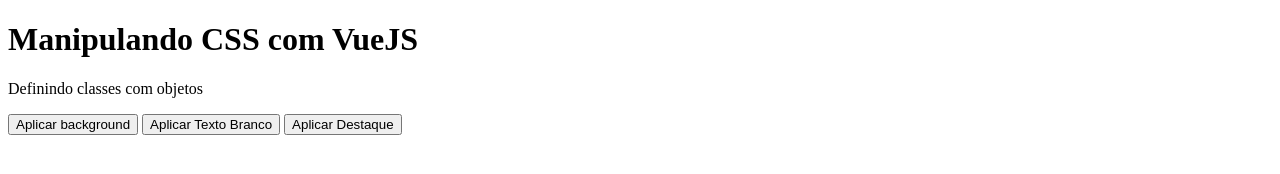
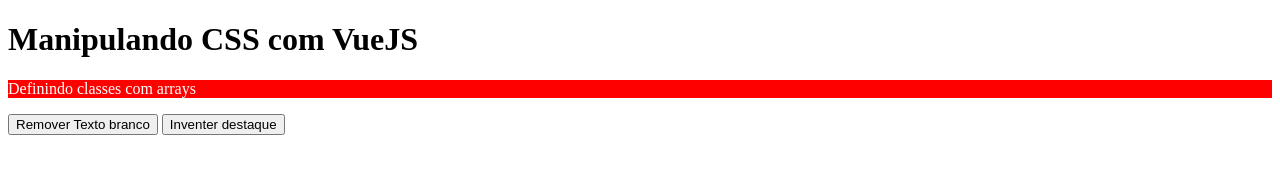
Before and after one commit to MarlonnLima/VUE_porque_nao_usar_vdom_e_dom_juntos, a plain HTML site: page index.html in a window 1280 px wide. Drawn offline with Linux system fonts and the light colour scheme.

Commit message:
First Commit

```diff
--- a/index.html
+++ b/index.html
@@ -24,21 +24,14 @@
     <div id="app">
         <h1>Manipulando CSS com VueJS</h1>
 
-        <p :class="{ vermelho: eVermelho, 'texto-branco': eTextoBranco, destaque: eDestaque }">
-            Definindo classes com objetos
+        <p :class="[estilo2, {vermelho: true, destaque: eDestaque}]">
+            Definindo classes com arrays
         </p>
+        <button @click="estilo2 = ''">
+            Remover Texto branco
+        </button>
+        <button @click="eDestaque = !eDestaque">Inventer destaque</button>
 
-        <button @click="eVermelho = !eVermelho">
-            <span v-text="eVermelho ? 'Remover background' : 'Aplicar background'"></span>
-        </button>
-
-        <button @click="eTextoBranco = !eTextoBranco">
-            <span v-text="eTextoBranco ? 'Remover Texto Branco' : 'Aplicar Texto Branco'"></span>
-        </button>
-
-        <button @click="eDestaque = !eDestaque">
-            <span v-text="eDestaque ? 'Remover Destaque' : 'Aplicar Destaque'"></span>
-        </button>
     </div>
 
     <script>
@@ -46,10 +39,11 @@
         const vm = new Vue({
             el: '#app', // # para selecionar por id | . para selecionar por class
             data: {
-                eVermelho: false,
-                eTextoBranco: false,
+                estilo1: 'vermelho',
+                estilo2: 'texto-branco',
+                estilo3: 'destaque',
                 eDestaque: false,
-                },
+            },
             //não usar mesmos nomes no data e no methods dará conflito
             methods: {},
             computed: {},
```
